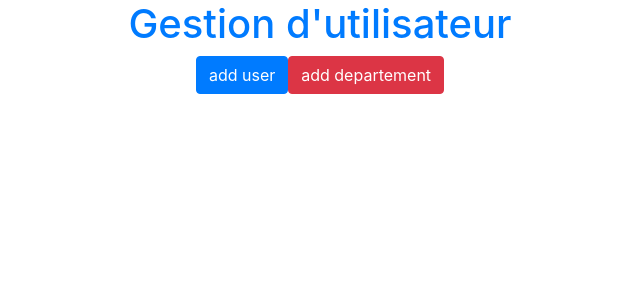
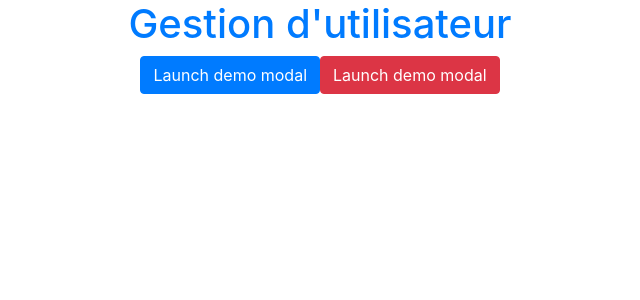
Before and after one commit to Elhilali-hA/gestion_utilisateur, a Node server app: page / in a window 1280 px wide. Shown: the top 300 px of the page, without its empty margins (320-960 px from the left). Run offline with Node 20, Linux system fonts and the light colour scheme; data that the repository does not hold is empty; some libraries are stand-ins or nearby versions.

Commit message:
create get

```diff
--- a/app.js
+++ b/app.js
@@ -11,12 +11,14 @@ app.use(bodyParser.json());
 app.use(cors());
 
 
- db.sequelize.sync({force: true}).then(() => {
+ db.sequelize.sync().then(() => {
  console.log('Drop and Resync with { force: true }');
 });
 
 
 app.set('view engine', 'ejs')
+app.set('views', 'views')
+
 //
 const PORT = process.env.PORT || 5000
 
@@ -27,5 +29,3 @@ require('./routes/web.js')(app)
 
 
 app.listen(PORT, console.log(`app listen in ${PORT}`))
-
-app.get('/', (req, res) => res.send('HELLo'))
--- a/config/env.js
+++ b/config/env.js
@@ -1,5 +1,5 @@
 const env = {
-    database: 'gestion__users',
+    database: 'gestionusers',
     username: 'root',
     password: "",
     host: 'localhost',
--- a/controller/user.js
+++ b/controller/user.js
@@ -1,8 +1,10 @@
-const bodyParser = require('body-parser');
+// const bodyParser = require('body-parser');
 const db = require('../config/database.js');
 const env = require('../config/env.js');
 
 const User = db.users;
+
+const departs = db.depart
 
 // Post a User
 exports.create = (req, res) => {
@@ -10,25 +12,32 @@ exports.create = (req, res) => {
 	User.create({
 	  firstname: req.body.firstname,
 	  lastname: req.body.lastname,
-	  email: req.body.lastname,
+	  email: req.body.email,
 	  password: req.body.password,
+	  depart_id: req.body.depart_id
 	}).then(user => {
-		res.send(user);
-	});
+		res.redirect('/users')
+
+	  });
+
 };
 
 // FETCH all Users
 exports.findAll = (req, res) => {
 	User.findAll().then(users => {
 	  res.render('users', {
-		  users : res.body
+		  user : users
 	  });
 	})
 	.catch(err => console.log('error:' + err))
 };
 
 exports.home = (req, res) => {
-	  res.render('index');
+	departs.findAll().then(depart => {
+		res.render('index', {
+			alldeparts : depart
+		});
+	  })
 
 };
 
--- a/model/departement.js
+++ b/model/departement.js
@@ -1,9 +1,5 @@
 module.exports = (sequelize, Sequelize) => {
 	const depart = sequelize.define('departement', {
-        id: {
-            type: Sequelize.INTEGER,
-            primaryKey: true
-        },
 	  title: {
 		type: Sequelize.STRING,
 	  },
--- a/model/user.js
+++ b/model/user.js
@@ -1,9 +1,5 @@
 module.exports = (sequelize, Sequelize) => {
 	const User = sequelize.define('users', {
-		id: {
-			type: Sequelize.INTEGER,
-			primaryKey: true
-		  },
 	 firstname: {
 		type: Sequelize.STRING,
 	  },
--- a/views/index.ejs
+++ b/views/index.ejs
@@ -14,11 +14,78 @@
     <div class="m-auto text-center">
         <h1 class="text-primary"> Gestion d'utilisateur </h1>
         <div class="d-flex justify-content-center">
-            <input type="button" class="btn btn-primary" value="add user">
-            <input type="button" class="btn btn-danger" value="add departement">
+          <button type="button" class="btn btn-primary" data-toggle="modal" data-target="#adduser">
+            Launch demo modal
+          </button>
+          <button type="button" class="btn btn-danger" data-toggle="modal" data-target="#add_depart">
+            Launch demo modal
+          </button>
+        </div>
+        <div class="modal fade" id="adduser" tabindex="-1" role="dialog" aria-labelledby="exampleModalLabel" aria-hidden="true">
+          <div class="modal-dialog" role="document">
+            <div class="modal-content">
+              <div class="modal-header">
+                <h5 class="modal-title" id="exampleModalLabel">Modal title</h5>
+                <button type="button" class="close" data-dismiss="modal" aria-label="Close">
+                  <span aria-hidden="true">&times;</span>
+                </button>
+              </div>
+              <div class="modal-body">
+                <form action="/users" method="post">
+                <div class="d-flex flex-column justify-content-center">
 
+                  <!-- <input type="hidden" class="mt-2" name="id"> -->
+                  <input type="text" class="mt-2" placeholder="firstname" name="firstname">
+                  <input type="text" class="mt-2" placeholder="lastname" name="lastname">
+                  <input type="text" class="mt-2" placeholder="email" name="email">
+                  <select class="custom-select">
+                  <% alldeparts.forEach(function(depart) { %>
+                    <!-- <option selected name="depart_id">departement</option> -->
+                    <option value='<%= depart.id %>''><%= depart.title %></option>
+                    <% }) %>
+                  </select>
+                  <input type="password" class="mt-2" placeholder="password" name="password">
+                </div>
+              </div>
+              <div class="modal-footer">
+                <button type="button" class="btn btn-secondary" data-dismiss="modal">Close</button>
+                <button type="submit" class="btn btn-primary">Save changes</button>
+              </div>
+            </form>
+            </div>
+          </div>
+        </div>
+
+        <div class="modal fade" id="add_depart" tabindex="-1" role="dialog" aria-labelledby="exampleModalLabel" aria-hidden="true">
+          <div class="modal-dialog" role="document">
+            <div class="modal-content">
+              <div class="modal-header">
+                <h5 class="modal-title" id="exampleModalLabel">Modal title</h5>
+                <button type="button" class="close" data-dismiss="modal" aria-label="Close">
+                  <span aria-hidden="true">&times;</span>
+                </button>
+              </div>
+              <div class="modal-body">
+                <form action="/depart" method="post">
+
+                <div class="d-flex flex-column justify-content-center">
+                  <!-- <input type="hidden" class="mt-2" name="id"> -->
+                  <input type="text" class="mt-2" placeholder="title" name="title">
+                  <textarea name="description" class="mt-2" placeholder="description" id="" cols="30" rows="10"></textarea>
+
+                </div>
+              </div>
+              <div class="modal-footer">
+                <button type="button" class="btn btn-secondary" data-dismiss="modal">Close</button>
+                <input type="submit" class="btn btn-primary" value="Save changes">
+              </div>
+            </form>
+            </div>
+          </div>
         </div>
     </div>
+
+
 
     <!-- Optional JavaScript -->
     <!-- jQuery first, then Popper.js, then Bootstrap JS -->
```
Also changed, not shown: config/database.js (+13 -1 lines), controller/depart.js (added, +59 -0 lines), routes/web.js (+6 -7 lines), views/depart.ejs (+21 -7 lines), views/users.ejs (+14 -5 lines).
